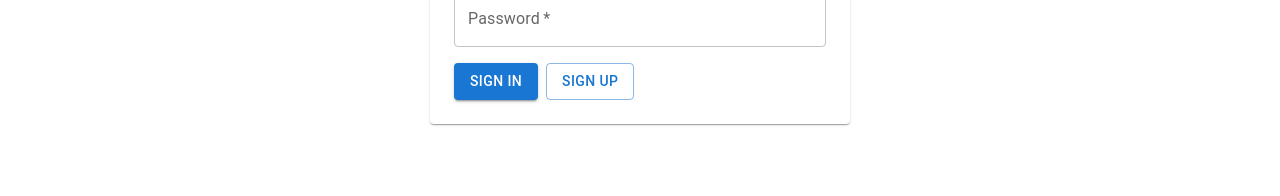
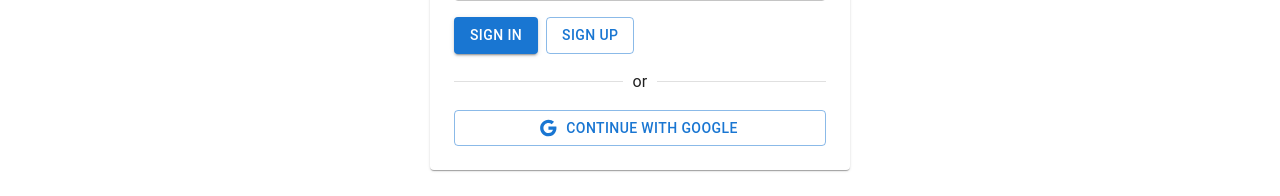
Before and after one commit to sakis475/profit-gym-tracker, a React (Vite) app: page / in a window 1280 px wide. Shown: the part 338-534 px from the top of the page. Built offline with nearby package versions, Linux system fonts and the light colour scheme; no server answers.

Commit message:
add google login

```diff
--- a/src/pages/Login.tsx
+++ b/src/pages/Login.tsx
@@ -1,6 +1,7 @@
 import { useState, type FormEvent } from 'react'
 import { supabase } from '../lib/supabase'
-import { Box, Button, TextField, Typography, Alert, CircularProgress, Paper } from '@mui/material'
+import { Box, Button, TextField, Typography, Alert, CircularProgress, Paper, Divider } from '@mui/material'
+import { Google as GoogleIcon } from '@mui/icons-material'
 
 type Props = {
     onSuccess?: (user: any | null) => void
@@ -45,6 +46,22 @@ export default function Login({ onSuccess }: Props) {
         setError('Sign-up successful — please confirm your email before signing in.')
     }
 
+    async function handleGoogleSignIn() {
+        setError(null)
+        setLoading(true)
+        const { error } = await supabase.auth.signInWithOAuth({
+            provider: 'google',
+            options: {
+                redirectTo: window.location.origin,
+            },
+        })
+        // On success the browser is redirected to Google, so this only runs on failure.
+        if (error) {
+            setError(error.message)
+            setLoading(false)
+        }
+    }
+
     return (
         <Box display="flex" justifyContent="center" alignItems="center" minHeight="60vh">
             <Paper sx={{ p: 3, width: 420 }}>
@@ -78,6 +95,17 @@ export default function Login({ onSuccess }: Props) {
                         </Button>
                     </Box>
                 </form>
+                <Divider sx={{ my: 2 }}>or</Divider>
+                <Button
+                    type="button"
+                    variant="outlined"
+                    fullWidth
+                    startIcon={<GoogleIcon />}
+                    onClick={handleGoogleSignIn}
+                    disabled={loading}
+                >
+                    Continue with Google
+                </Button>
             </Paper>
         </Box>
     )
```
